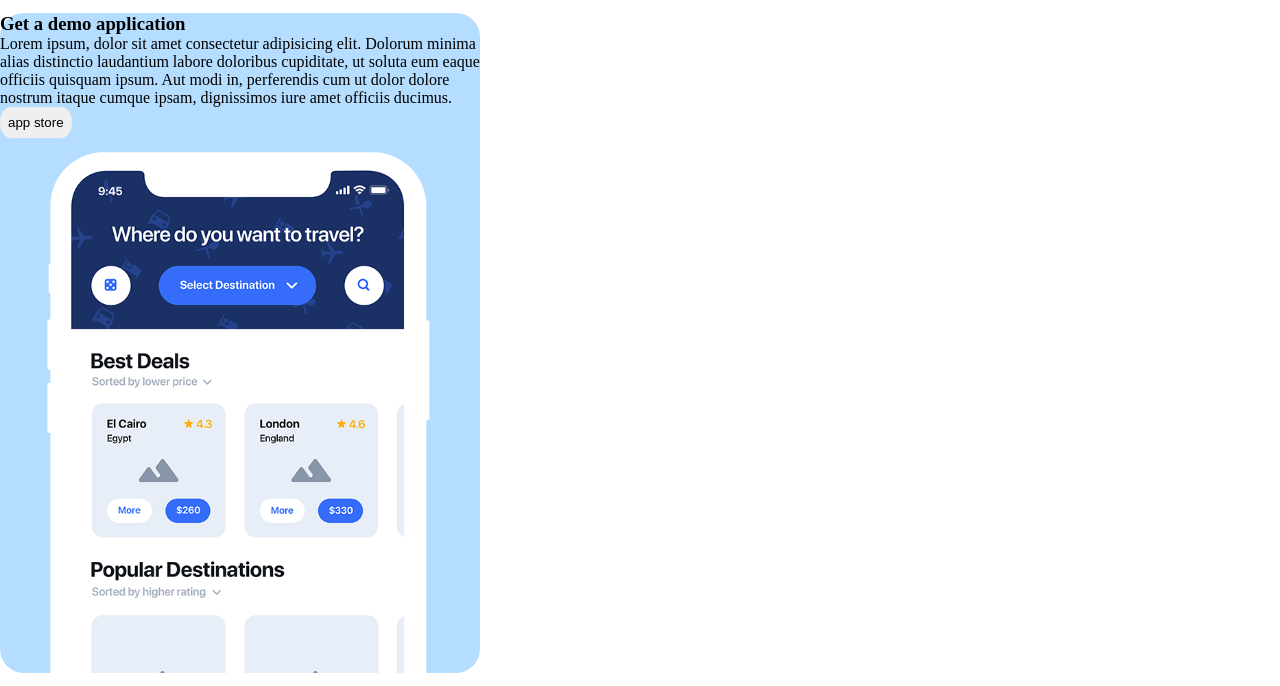
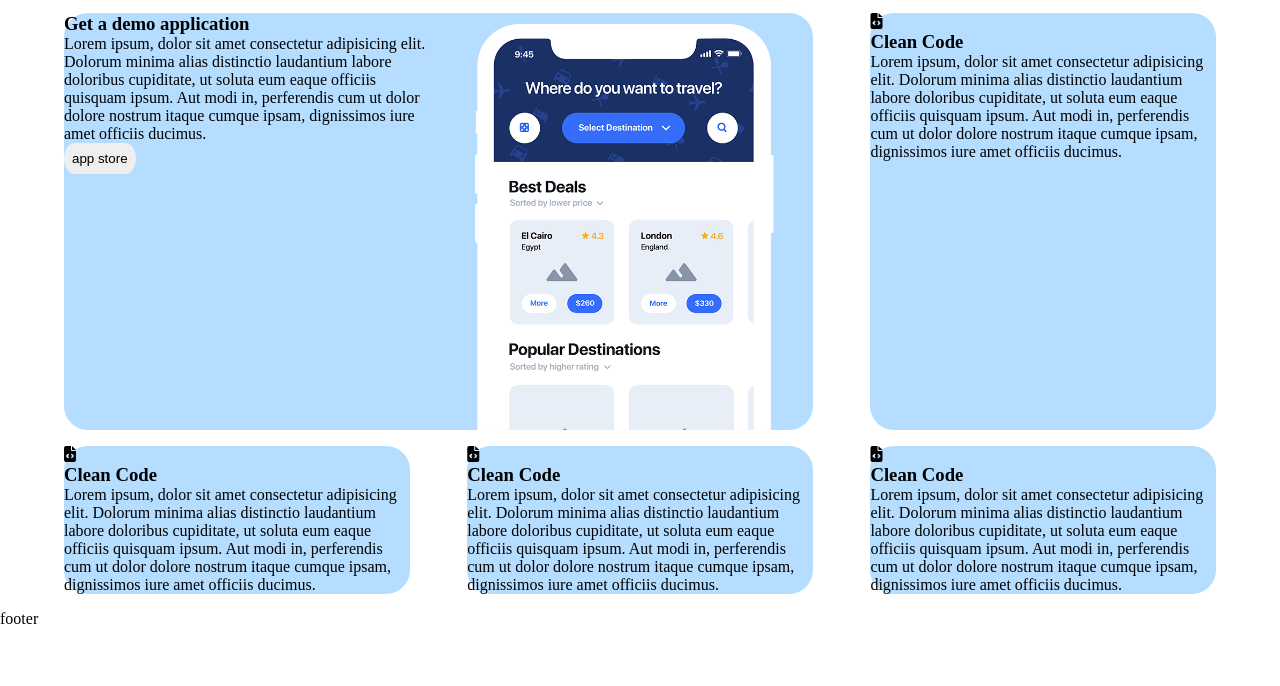
Before and after one commit to Andreapiani95/htmlcss-responsive-layout, a plain HTML site: page index.html in a window 1280 px wide. Shown: the part 45-731 px from the top of the page. Drawn offline with Linux system fonts and the light colour scheme.

Commit message:
Completata struttura e query della prima sezione del main

```diff
--- a/css/style.css
+++ b/css/style.css
@@ -23,6 +23,11 @@ main
 
 */
 
+.container{
+    max-width: 90%;
+    margin: auto;
+}
+
 /*
 
 footer
@@ -42,6 +47,7 @@ header{
 
 main{
     background-color: white;
+    margin: auto;
 }
 
 .flex-header{
@@ -55,7 +61,7 @@ main{
 
 .flex-1{
     flex-wrap: wrap;
-    width: 480px;
+    justify-content: space-between;
 }
 
 /* ricorda di correggere il margin-bottom per tablet e desktop se necessario */
@@ -63,11 +69,22 @@ main{
 .column-1{
     background-color: var(--second-color);
     border-radius: 1.5rem;
-    min-height: 100px;
     width: 100%;
     margin-bottom: 1rem;
 }
 
+.column-1>img{
+    width: 80%;
+    margin: auto;
+}
+
+.flex-2{
+    flex-wrap: wrap;
+    justify-content: space-between;
+}
+.column-2{
+    width: 100%;
+}
 
 
 
@@ -86,7 +103,9 @@ TABLET
 */
 
 @media screen and (min-width: 768px) {
-
+    .column-1{ width: 30%;}
+    .column-1:first-of-type{ width: 65%;}
+    .column-2>img{width: 50%;}
 }
 
 /*
@@ -98,4 +117,6 @@ DESKTOP
 @media screen and (min-width: 992px) {
     .column-header:nth-of-type(2){display: none;}
     .column-header:last-of-type{display: block;}
+    .column-2{width: 50%;}
+    .column-2>img{width: 100%;}
 }
--- a/index.html
+++ b/index.html
@@ -51,10 +51,12 @@
     <main>
 
         <!--Prima sezione del main: un flex con 5 colonne di larghezza uguale su mobile e nelle versione di tablet e desktop vengono ridimensionate su 2 file-->
-        <div class="flex flex-1">
+        <div class="container flex flex-1">
 
 
-            <div class="column-1">
+            <div class="column-1 flex flex-2">
+
+                <div class="column-2">
                     <h3>
                         Get a demo application
                     </h3>
@@ -64,7 +66,15 @@
                         cum ut dolor dolore nostrum itaque cumque ipsam, dignissimos iure amet officiis ducimus.
                     </p>
                     <a href=""><button>app store</button></a>
+
+                </div>
+
+                <div class="column-2">
                     <img src="img/phone.png" alt="">
+                </div>
+
+
+
             </div>
 
             <div class="column-1">
@@ -105,6 +115,8 @@
             </div>
 
         </div>
+
+        <!--seconda sezione del main: Un flex con 2 colonne una sopra l'altra (mobile e tablet) e una accanto all'altra (desktop)-->
         <div>
 
         </div>
```
Lines whose indentation alone changed are shown as unchanged.
